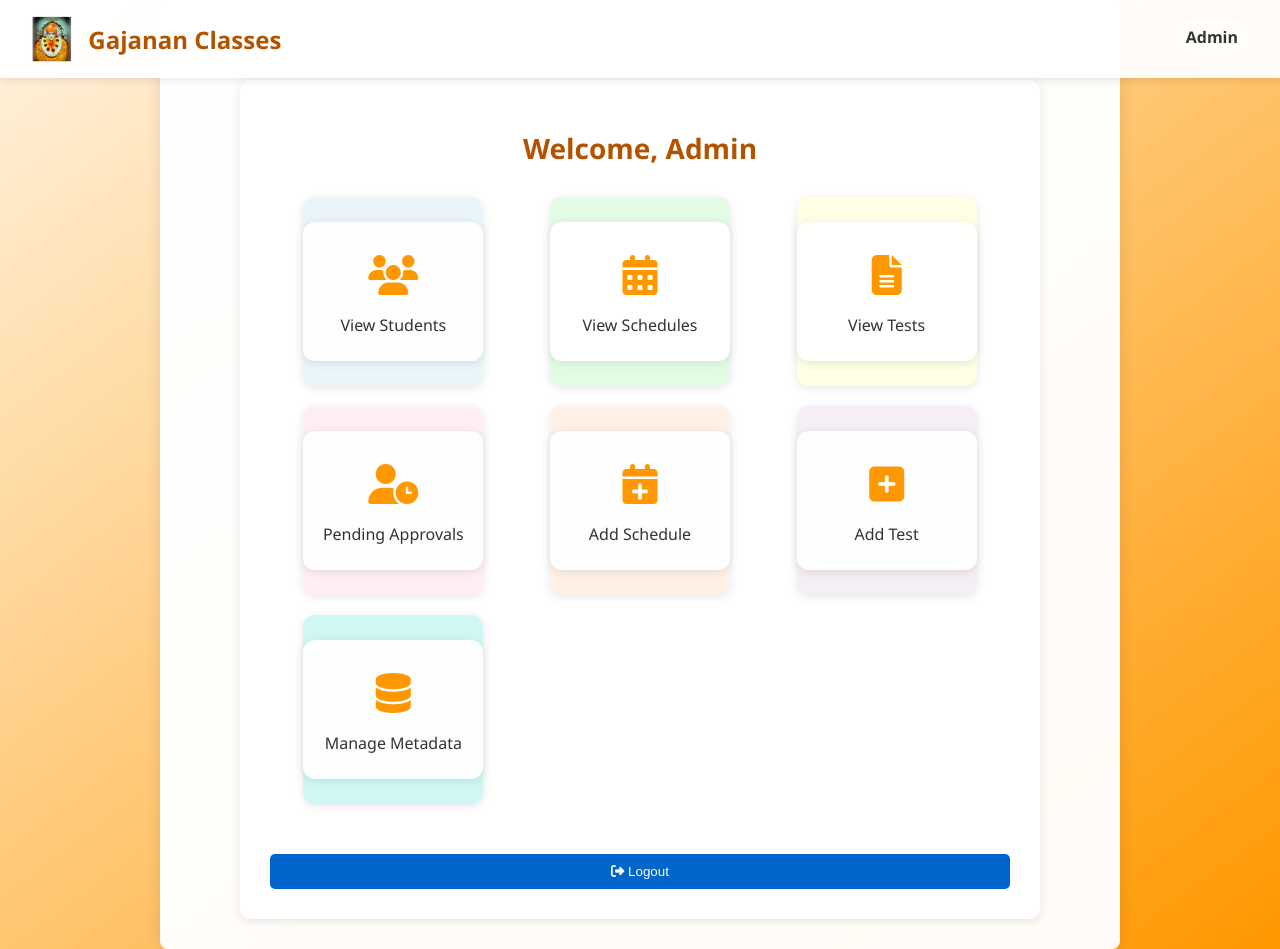
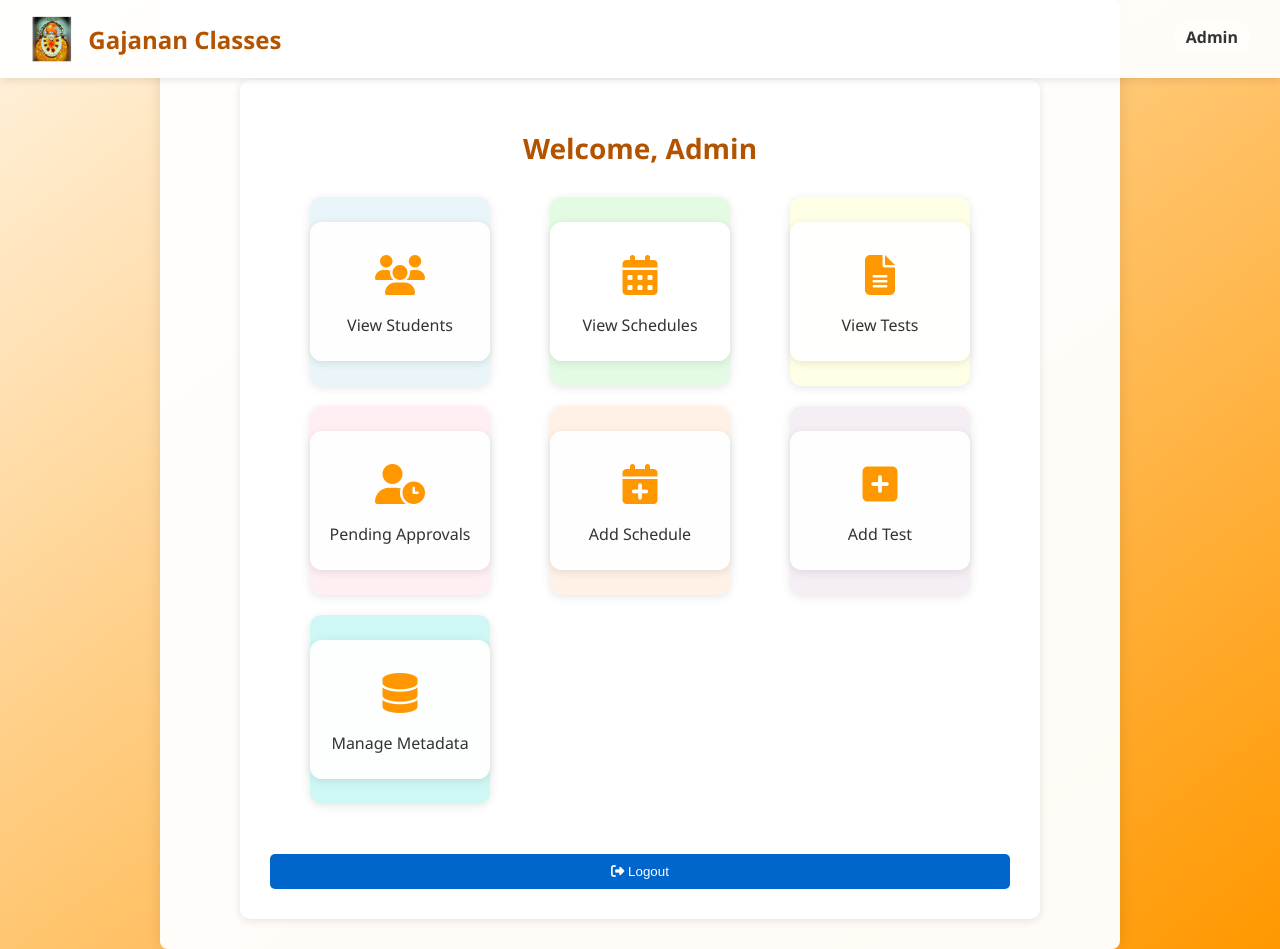
Before and after one commit to HritikWani/sanskrit-tutor, a Flask app: page /admin/dashboard in a window 1280 px wide. Run offline with Flask 3, Linux system fonts and the light colour scheme; the visitor is signed in with stand-in values (Sample User, id 1); data that the repository does not hold is empty.

Commit message:
update dashboard grid

```diff
--- a/static/style.css
+++ b/static/style.css
@@ -257,7 +257,7 @@
 
 .dashboard-grid {
   display: grid;
-  grid-template-columns: repeat(auto-fit, minmax(180px, 1fr));
+  grid-template-columns: repeat(auto-fit, minmax(180px, 220px));
   gap: 20px;
   justify-content: center;
   justify-items: center;
```
